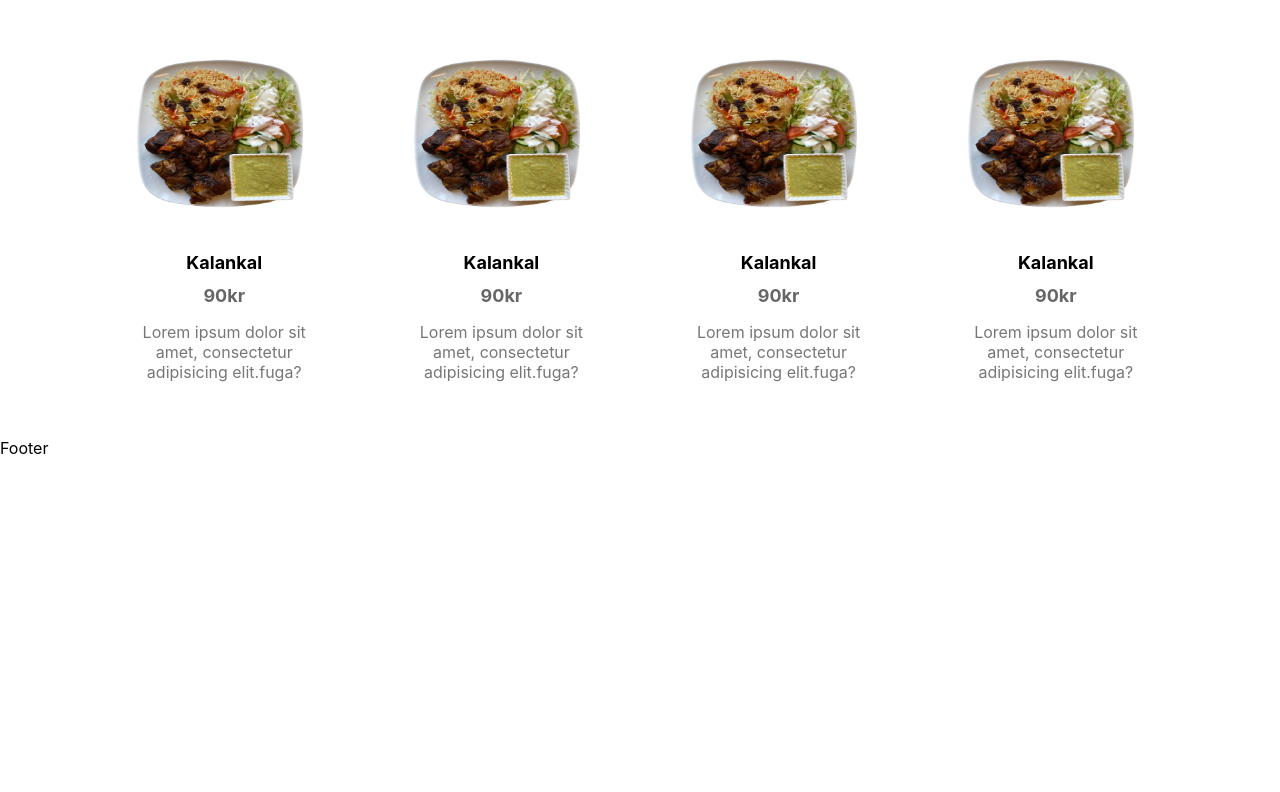
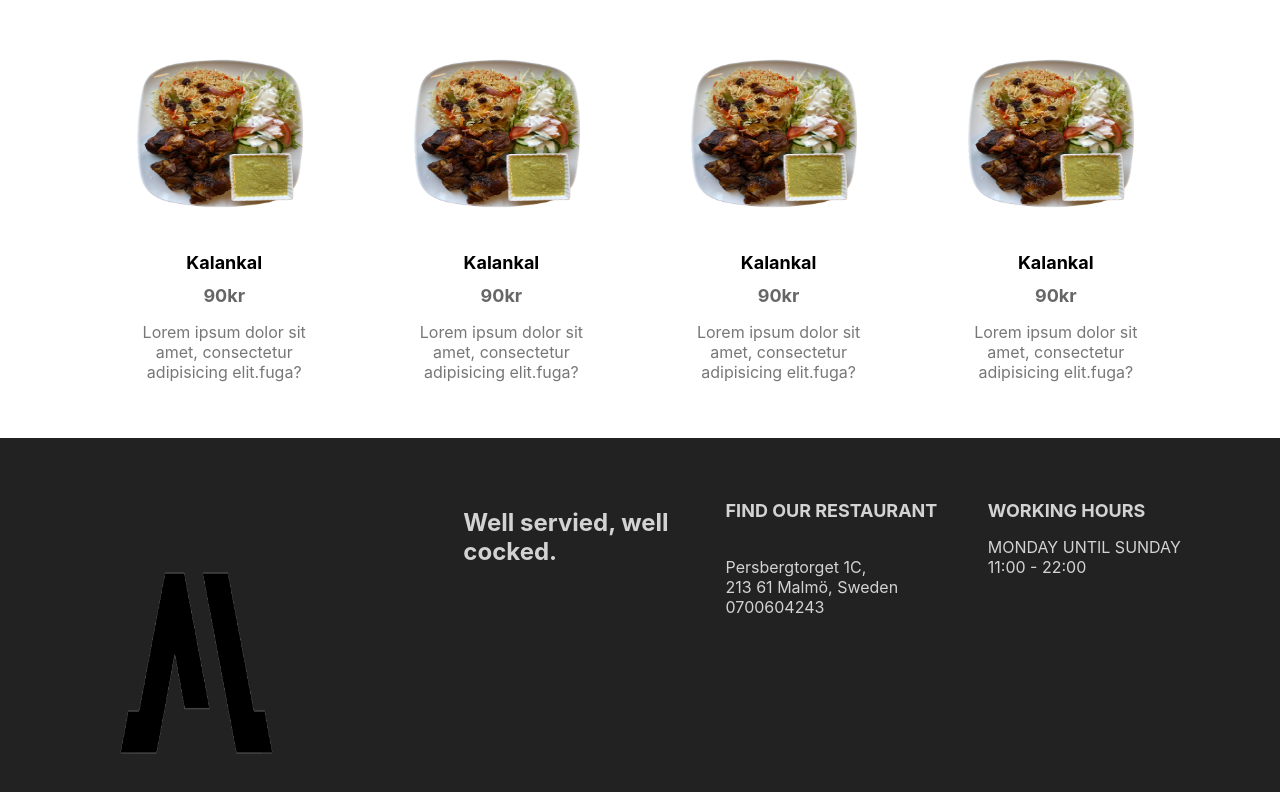
Before and after one commit to ahmedMoussa2020/markaCadey, a Next.js app: page / in a window 1280 px wide. Shown: the part 1159-1951 px from the top of the page. Before the commit the page ends 1617 px from the top, so only its background shows below. Built offline with nearby package versions, Linux system fonts and the light colour scheme.

Commit message:
fotter design

```diff
--- a/components/Footer.jsx
+++ b/components/Footer.jsx
@@ -1,7 +1,35 @@
+import Image from "next/image";
+import styles from "../styles/Footer.module.css"
+
 const Footer = () =>{
     return (
-        <div>
-            Footer
+        <div className={styles.container}>
+            <div className={styles.item}>
+                <Image src="/img/marka.png" layout="fill" alt="" />
+            </div>
+            <div className={styles.item}>
+                <div className={styles.card}>
+                    <h2 className={styles.motto}>
+                        Well servied, well cocked.
+                    </h2>
+                </div>
+
+                <div className={styles.card}>
+                    <h1 className={styles.title}> FIND OUR RESTAURANT</h1>
+                    <p className={styles.text}>
+                    <br /> Persbergtorget 1C,
+                    <br /> 213 61 Malmö, Sweden
+                    <br /> 0700604243
+                    </p>
+                </div>
+                <div className={styles.card}>
+                <h1 className={styles.title}>WORKING HOURS</h1>
+                 <p className={styles.text}>
+                     MONDAY UNTIL SUNDAY
+                     <br /> 11:00 - 22:00
+                 </p>
+                </div>
+            </div>
         </div>
     )
 }
--- /dev/null
+++ b/styles/Footer.module.css
@@ -0,0 +1,36 @@
+.container{
+    height: 450px;
+    width: 100%;
+    background-color: #222;
+    display: flex;
+}
+
+.item{
+    flex: 1;
+    position: relative;
+    display: flex;
+}
+
+.item:last-child{
+    flex: 2;
+    padding: 50px;
+    justify-content: space-between;
+}
+
+.card {
+    flex: 1;
+    padding: 0 20px;
+}
+
+.title{
+    font-size: 18px;
+    color: lightgray;
+}
+
+.text{
+    color: lightgray;
+}
+
+.motto{
+    color: rgb(211, 211, 211);
+}
```
